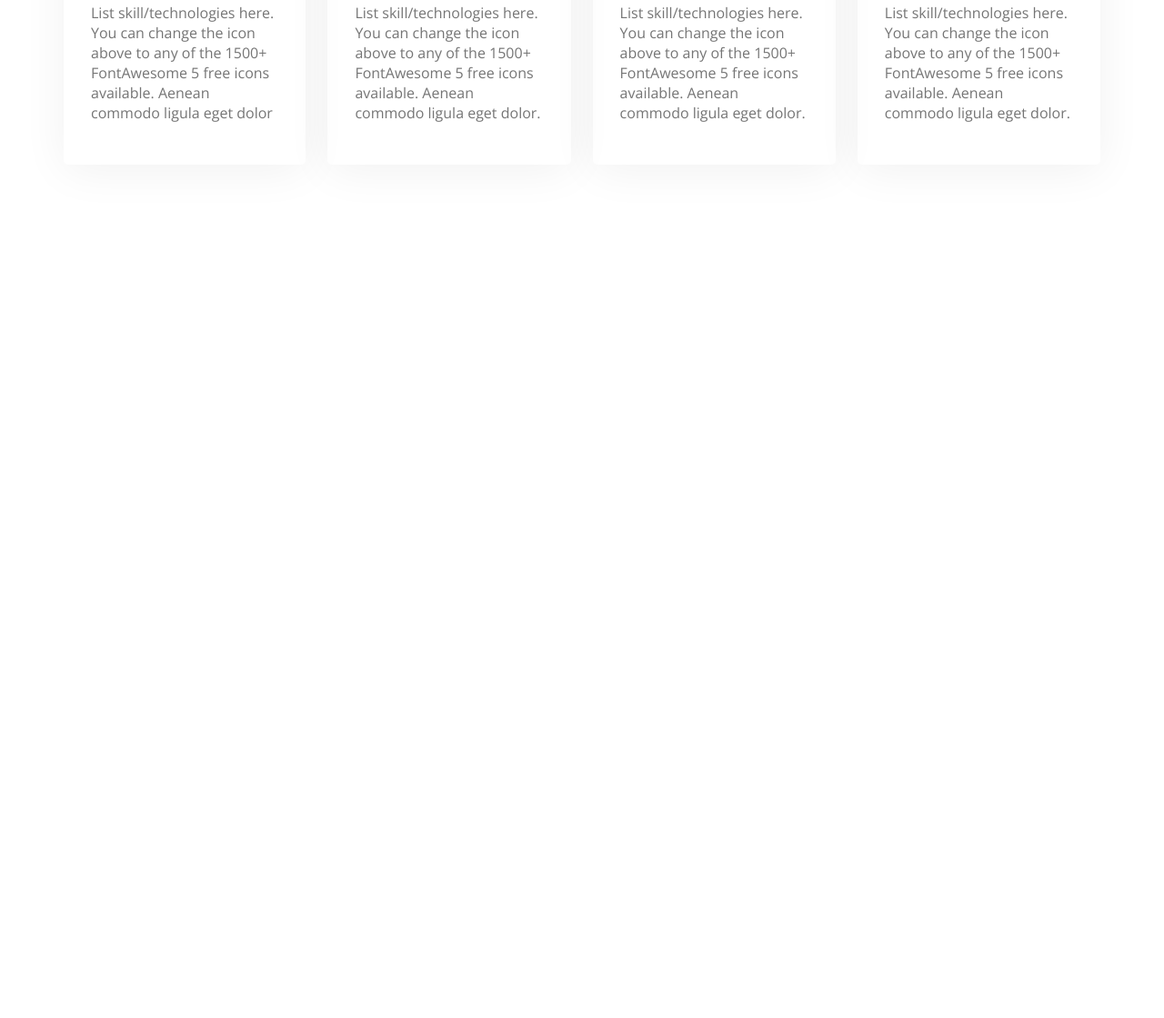
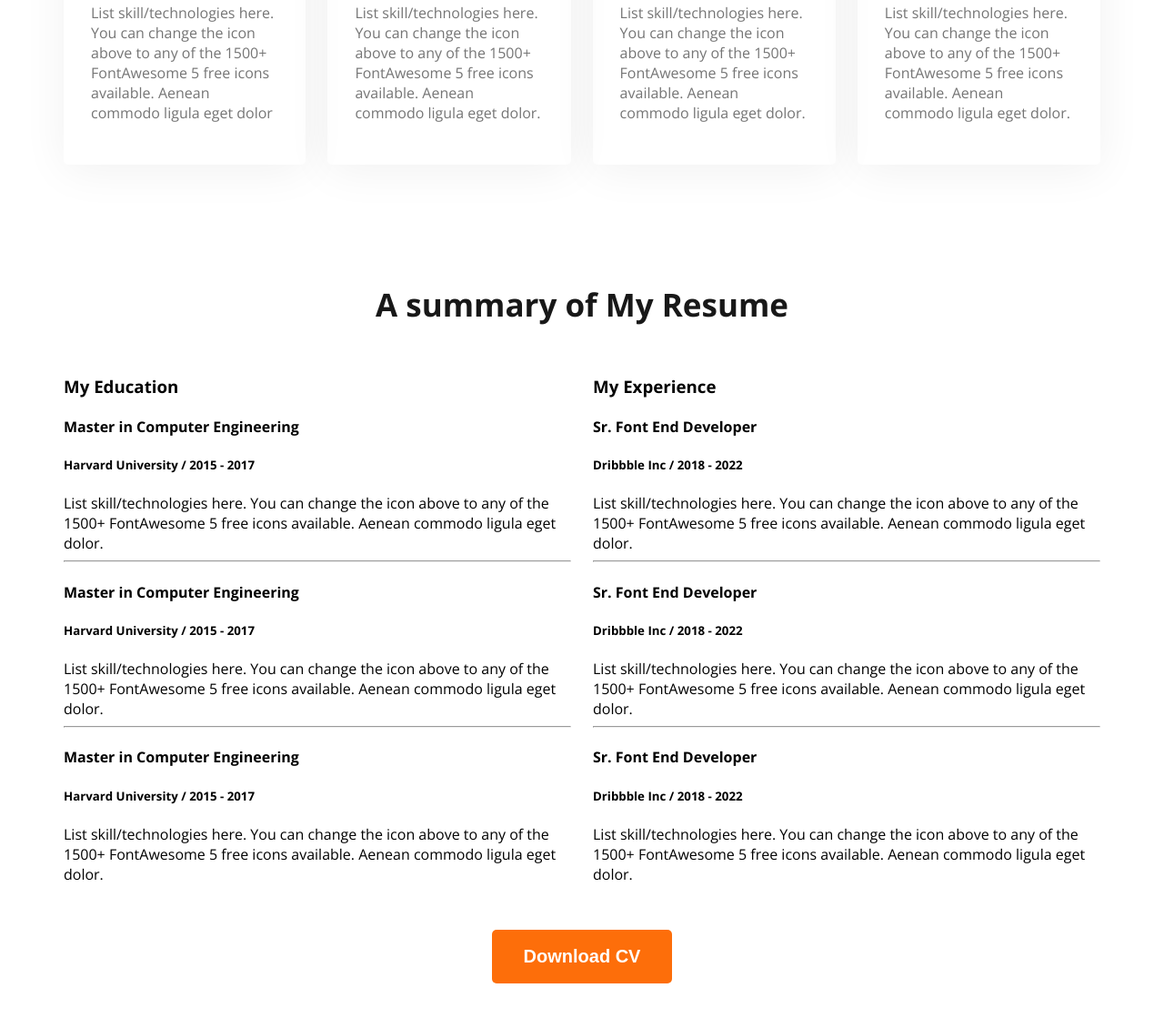
Before and after one commit to ahm-joy/web-portfolio, a plain HTML site: page index.html in a window 1280 px wide. Shown: the part 2443-3562 px from the top of the page at 91% size. Before the commit the page ends 2754 px from the top, so only its background shows below. Drawn offline with nearby package versions, Linux system fonts and the light colour scheme.

Commit message:
resume section added

```diff
--- a/index.html
+++ b/index.html
@@ -86,6 +86,65 @@
 
         </section>
 
+        <!--Resume section starts-->
+        <section class="resume">
+            <h3 class="section-title">A summary of My Resume</h3>
+            <div class="resume-container">
+                <div class="resume-column">
+                    <h3 class="resume-column-title">My Education</h3>
+                    <div class="experience">
+                        <h4 class="experience-title">Master in Computer Engineering</h4>
+                        <h5 class="experience-subtitle">Harvard University / 2015 - 2017</h5>
+                        <div class="experience-description">List skill/technologies here. You can change the icon above
+                            to any of the 1500+ FontAwesome 5 free icons available. Aenean commodo ligula eget dolor.</div>
+                    </div>
+                    <hr>
+                    <div class="experience">
+                        <h4 class="experience-title">Master in Computer Engineering</h4>
+                        <h5 class="experience-subtitle">Harvard University / 2015 - 2017</h5>
+                        <div class="experience-description">List skill/technologies here. You can change the icon above
+                            to any of the 1500+ FontAwesome 5 free icons available. Aenean commodo ligula eget dolor.</div>
+                    </div>
+                    <hr>
+                    <div class="experience">
+                        <h4 class="experience-title">Master in Computer Engineering</h4>
+                        <h5 class="experience-subtitle">Harvard University / 2015 - 2017</h5>
+                        <div class="experience-description">List skill/technologies here. You can change the icon above
+                            to any of the 1500+ FontAwesome 5 free icons available. Aenean commodo ligula eget dolor.</div>
+                    </div>
+                </div>
+                <div class="resume-column">
+                    <h3 class="resume-column-title">My Experience</h3>
+                    <div class="experience">
+                        <h4 class="experience-title">Sr. Font End Developer</h4>
+                        <h5 class="experience-subtitle">Dribbble Inc / 2018 - 2022</h5>
+                        <div class="experience-description">List skill/technologies here. You can change the icon above
+                            to any of the 1500+ FontAwesome 5 free icons available. Aenean commodo ligula eget dolor.</div>
+                    </div>
+                    <hr>
+                    <div class="experience">
+                        <h4 class="experience-title">Sr. Font End Developer</h4>
+                        <h5 class="experience-subtitle">Dribbble Inc / 2018 - 2022</h5>
+                        <div class="experience-description">List skill/technologies here. You can change the icon above
+                            to any of the 1500+ FontAwesome 5 free icons available. Aenean commodo ligula eget dolor.</div>
+                    </div>
+                    <hr>
+                    <div class="experience">
+                        <h4 class="experience-title">Sr. Font End Developer</h4>
+                        <h5 class="experience-subtitle">Dribbble Inc / 2018 - 2022</h5>
+                        <div class="experience-description">List skill/technologies here. You can change the icon above
+                            to any of the 1500+ FontAwesome 5 free icons available. Aenean commodo ligula eget dolor.</div>
+                    </div>
+                </div>
+            </div>
+
+            <div class=" resume-btn text-center">
+                <button class="btn-primary">Download CV</button>
+            </div>
+
+
+        </section>
+
 
     </main>
     <footer>
--- a/styles/portfolio.css
+++ b/styles/portfolio.css
@@ -169,3 +169,15 @@ main section{
     font-weight: 400;
     text-align: left;
 }
+
+/* Resume container */
+.section-title{
+    text-align: center;
+}
+.resume-container{
+    display: flex;
+    gap: 24px;
+}
+.resume-btn{
+    margin-top: 50px;
+}
```
